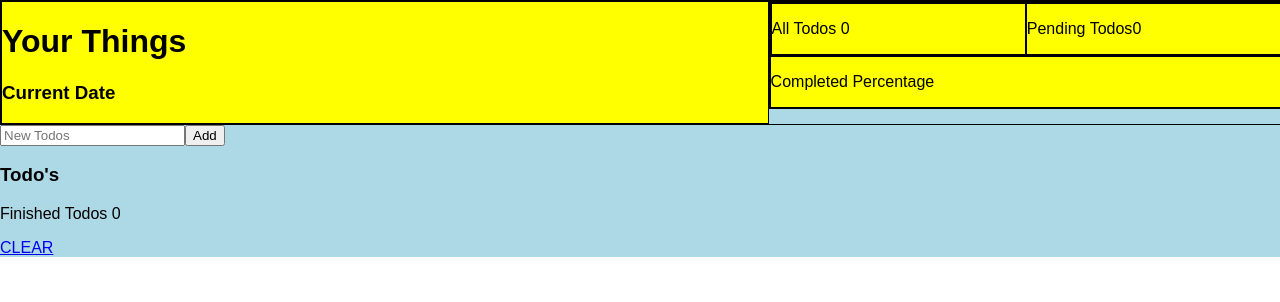
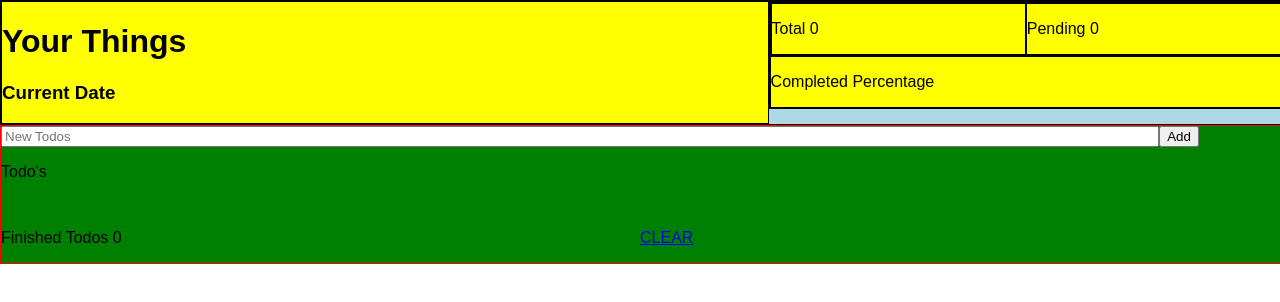
Before and after one commit to willsinn/react-todo-complete, a React (Create React App) app: page / in a window 1280 px wide. Shown: the top 302 px of the page. Built offline with nearby package versions, Linux system fonts and the light colour scheme.

Commit message:
finished wire frame layout of app

```diff
--- a/src/App.css
+++ b/src/App.css
@@ -6,6 +6,15 @@
 
 }
 
+/*
+
+header container and container content styles
+         FIRST BIG DIV
+    located: top section of App
+    contains: title-date-container
+              ,progress-container
+*/
+
 .header-container {
   width: 100%;
   height: 25%;
@@ -13,13 +22,20 @@
   display: flex;
 
 }
+/*
+
+title container and container content styles
+    located: top left of App
+    contains: app title
+              ,current date
+
+*/
 
 .title-date-container {
   width: 60%;
   height: 100%;
   background-color: yellow;
   border:1px solid black;
-
 
 }
 
@@ -45,6 +61,7 @@ progress container and container content styles
 .total-pending-container {
   width: 100%;
   border:1px solid black;
+  margin: auto;
   display: flex;
 }
 
@@ -58,12 +75,58 @@ progress container and container content styles
   width: 50%;
   border:1px solid black;
 
-
 }
 
 .completed-percentage-container {
   width: 100%;
-  height: 10%;
   border:1px solid black;
 
 }
+
+/*
+
+content container and container content styles
+          SECOND BIG DIV
+    located: top right of App
+    contains: total todo count
+              ,pending todo count
+              ,completed todo's Percentage
+*/
+
+
+.content-container {
+  height: 75%;
+  background-color: green;
+  border:1px solid red;
+  display: flex;
+  flex-direction: column;
+
+}
+
+
+.form-input {
+  width: 90%;
+
+}
+
+.form-button {
+  width: auto;
+}
+
+.list-container {
+  display: flex;
+  flex-direction: column;
+}
+
+.completed-clear-container {
+  display: flex;
+}
+
+.completed-todos {
+  width: 50%;
+}
+
+.clear-completed-todos {
+  width: 50%;
+  align-self: center;
+}
--- a/src/App.jsx
+++ b/src/App.jsx
@@ -67,10 +67,10 @@ class App extends Component {
                   <div className="progress-container">
                     <div className="total-pending-container">
                       <div className="total-todos">
-                          <p>  All Todos { this.state.todos.length }</p>
+                          <p>  Total { this.state.todos.length }</p>
                       </div>
                       <div className="pending-todos">
-                        <p> Pending Todos{ this.state.todos.filter((todo) => { return !todo.done }).length }</p>
+                        <p> Pending { this.state.todos.filter((todo) => { return !todo.done }).length }</p>
                       </div>
                     </div>
                     <div className="completed-percentage-container">
@@ -83,24 +83,32 @@ class App extends Component {
 
           <div className="form-container">
                   <form onSubmit={this.handleSubmit.bind(this)} >
-                    <input placeholder="New Todos" onChange={this.handleChange.bind(this)} value={this.state.title} />
-                    <button> Add </button>
+                    <input className="form-input" placeholder="New Todos" onChange={this.handleChange.bind(this)} value={this.state.title} />
+                    <button className="form-button"> Add </button>
                   </form>
           </div>
 
           <div className="list-container">
-                  <h3> Todo's </h3>
+                  <div className="list-title">
+                    <p> Todo's </p>
+                  </div>
+                  <div className="list-items">
                     <DisplayList
                       handleDone={this.handleDone.bind(this)}
                       handleDelete={this.handleDelete.bind(this)}
                       todos={this.state.todos}
                     />
                   </div>
+          </div>
           <div className="completed-clear-container">
+                  <div className="completed-todos">
                       <p> Finished Todos { this.state.todos.filter((todo) => { return todo.done }).length }</p>
+                  </div>
+                  <div className="clear-completed-todos">
                       <a href='/' onClick={ this.handleClearCompleted.bind(this)}>
                           CLEAR
                       </a>
+                  </div>
           </div>
         </div>
       </div>
```
Lines whose indentation alone changed are shown as unchanged.
